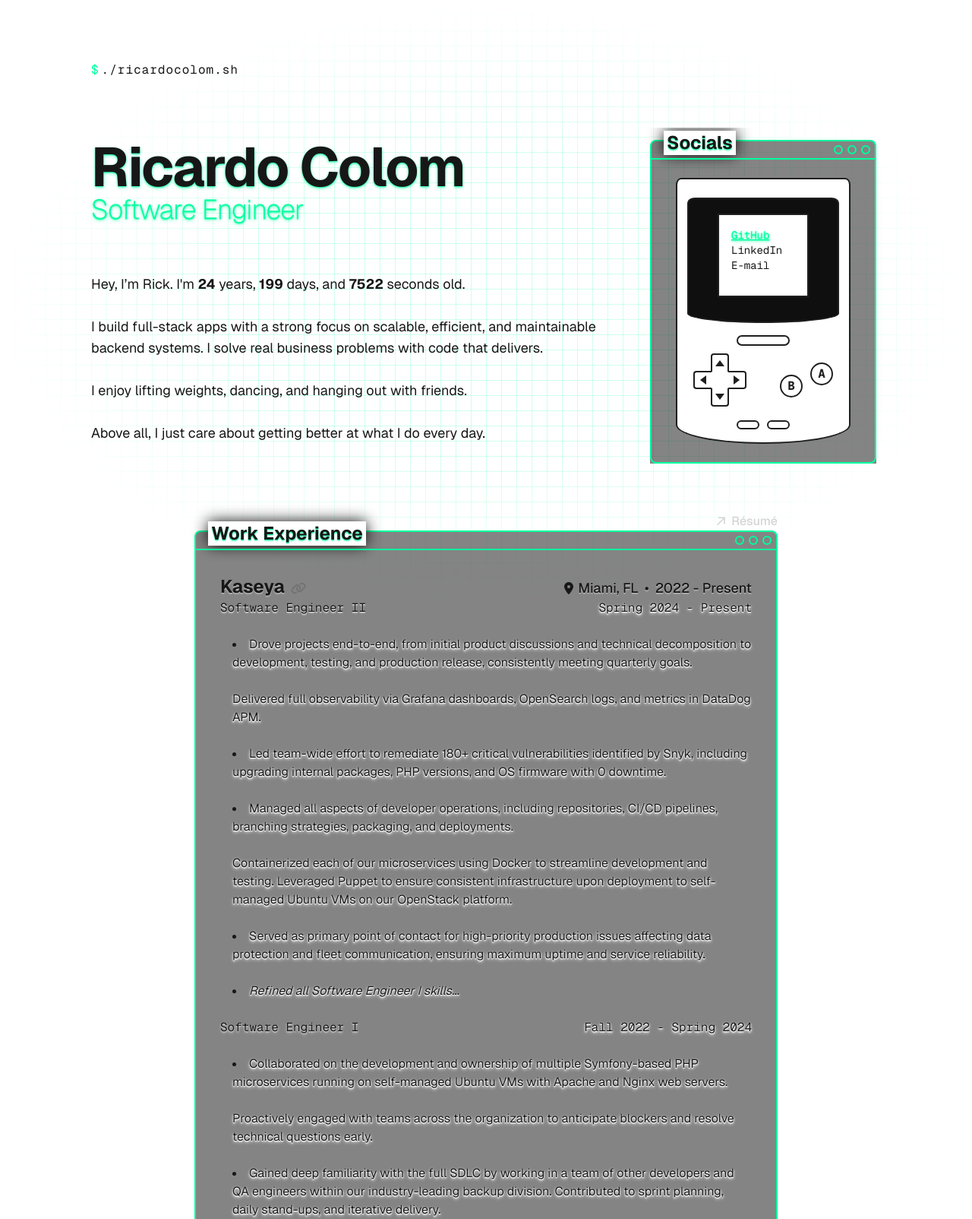
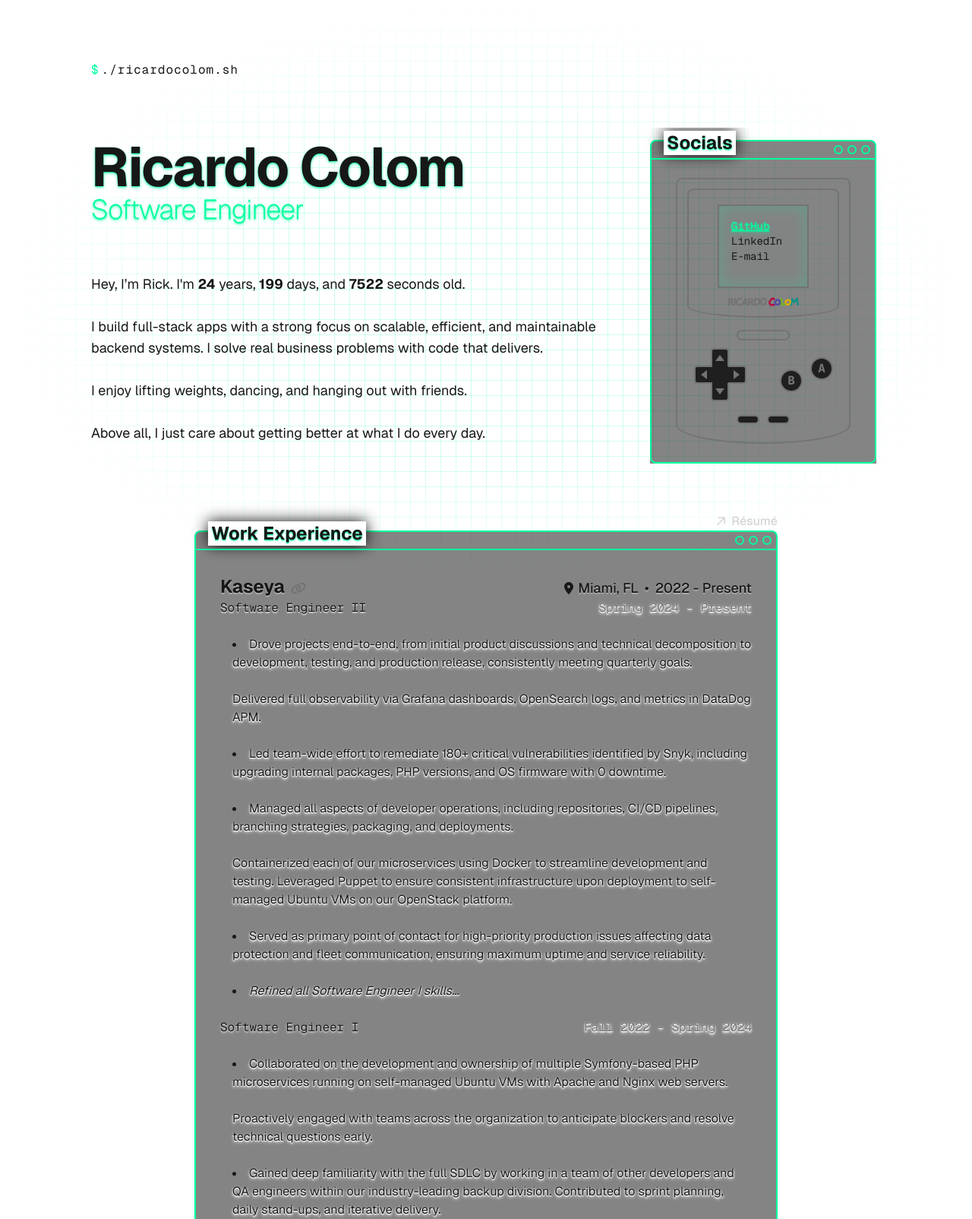
Before and after one commit to ricardocolom64/site, a Laravel app: page / in a window 1280 px wide. Shown: the top 1604 px of the page at 76% size. Run offline with Laravel 12, Linux system fonts and the light colour scheme; style sheets or scripts are compiled from the project's sources; some libraries are stand-ins or nearby versions; some web fonts are replaced.

Commit message:
fix - monitor looks better on darker displays

```diff
--- a/resources/js/components/home/Monitor.tsx
+++ b/resources/js/components/home/Monitor.tsx
@@ -61,14 +61,14 @@ export default function Monitor() {
             </div>
             <div className="bg-dark/50 relative">
                 <div className="border-2 border-neo rounded-b-lg px-8 py-6 flex flex-col justify-center items-center relative">
-                    <div className="h-[300px] w-[230px] bg-background rounded-t-[3%] border-2 border-b-0 border-neo-grey-secondary relative">
-                        <div className="absolute top-6 left-1/2 transform -translate-x-1/2">
-                            <div className="h-[140px] w-[200px] rounded-t-[5%] border-2 border-b-0 bg-neo-grey border-neo-grey-secondary">
-                            </div>
-                            <div className="h-[25px] w-[200px] rounded-b-[85%] border-2 border-t-0 bg-neo-grey border-neo-grey-secondary">
-                            </div>
+                    <div className="h-[300px] w-[230px] rounded-t-[3%] border-2 border-b-0 border-neutral-500 relative">
+                        <div className="absolute top-3 left-1/2 transform -translate-x-1/2">
+                            <div className="h-[140px] w-[200px] rounded-t-[5%] border-2 border-b-0 border-neutral-500"></div>
+                            <div className="h-[30px] w-[200px] rounded-b-[85%] border-2 border-t-0 border-neutral-500"></div>
+                            <img src="/assets/monitor-logo.svg" alt="monitor-logo" className="absolute top-1/2 translate-y-14.5 left-1/2 transform -translate-x-1/2 w-24" />
                             {/* Screen */}
-                            <div className="h-[110px] w-[120px] border-2 border-neo-grey-secondary bg-background absolute top-19 left-1/2 transform -translate-x-1/2 -translate-y-1/2">
+                            <div className="h-[110px] w-[120px] border-2 border-neo absolute top-19 left-1/2 transform -translate-x-1/2 -translate-y-1/2"></div>
+                            <div className="h-[110px] w-[120px] border-2 border-neutral-500 backdrop-blur-sm absolute top-19 left-1/2 transform -translate-x-1/2 -translate-y-1/2">
                                 <div className="flex flex-col text-sm font-code m-4">
                                     {
                                         socials.map((social, index) => {
@@ -96,75 +96,78 @@ export default function Monitor() {
                             </div>
                             <div className="h-[140px] w-[200px] left-1/2 absolute transform -translate-x-1/2">
                                 {/* Company */}
-                                <div className="h-[14px] w-[70px] rounded-full border-2 border-[#1F1F1F] left-1/2 top-4 absolute transform -translate-x-1/2">
+                                <div className="h-[14px] w-[70px] rounded-full border-2 border-neutral-500 left-1/2 top-4 absolute transform -translate-x-1/2">
                                 </div>
                                 <div className="h-[70px] w-[70px] left-2 top-10 absolute">
                                     {/* Up */}
                                     <div
                                         onClick={() => { handlePrev(); handleButtonPress("up"); }}
-                                        className="group hover:border-neutral-500 transition-colors duration-200 h-[24px] w-[24px] rounded-t-sm border-2 border-b-0 border-[#1F1F1F] left-1/2 top-0 transform -translate-x-1/2 absolute"
+                                        className="group bg-neo-grey-secondary hover:border-neo transition-colors duration-400 h-[24px] w-[24px] rounded-t-sm border-2 border-b-0 border-neutral-500 left-1/2 top-0 transform -translate-x-1/2 absolute z-20"
                                     >
-                                        <div className={`${pressedButtons.up ? "border-b-neo duration-200" : "border-b-[#1F1F1F] group-hover:border-t-neutral-500 duration-400"} transition-colors w-0 h-0 border-l-[6px] border-l-transparent border-b-[8px] border-r-[6px] border-r-transparent left-1/2 top-1/2 transform -translate-x-1/2 -translate-y-1/2 absolute`}>
+                                        <div className={`${pressedButtons.up ? "border-b-neo duration-200" : "border-neutral-500 duration-400"} transition-colors w-0 h-0 border-l-[6px] border-l-transparent border-b-[8px] border-r-[6px] border-r-transparent left-1/2 top-1/2 transform -translate-x-1/2 -translate-y-1/2 absolute`}>
                                         </div>
                                     </div>
                                     {/* Left */}
                                     <div
                                         onClick={() => { handleButtonPress("left"); }}
-                                        className="group hover:border-neutral-500 transition-colors duration-200 h-[24px] w-[24px] rounded-l-sm border-2 border-r-0 border-[#1F1F1F] left-0 top-1/2 transform -translate-y-1/2 absolute"
+                                        className="group bg-neo-grey-secondary hover:border-neo transition-colors duration-400 h-[24px] w-[24px] rounded-l-sm border-2 border-r-0 border-neutral-500 left-[1px] top-1/2 transform -translate-y-1/2 absolute z-20"
                                     >
-                                        <div className={`${pressedButtons.left ? "border-r-neo duration-200" : "border-r-[#1F1F1F] group-hover:border-r-neutral-500 duration-400"} transition-colors w-0 h-0 border-t-[6px] border-t-transparent border-r-[8px] border-b-[6px] border-b-transparent left-1/2 top-1/2 transform -translate-x-1/2 -translate-y-1/2 absolute`}>
+                                        <div className={`${pressedButtons.left ? "border-r-neo duration-200" : "border-neutral-500 duration-400"} transition-colors w-0 h-0 border-t-[6px] border-t-transparent border-r-[8px] border-b-[6px] border-b-transparent left-1/2 top-1/2 transform -translate-x-1/2 -translate-y-1/2 absolute`}>
                                         </div>
                                     </div>
                                     {/* Right */}
                                     <div
                                         onClick={() => { handleButtonPress("right"); }}
-                                        className="group hover:border-neutral-500 transition-colors duration-200 h-[24px] w-[24px] rounded-r-sm border-2 border-l-0 border-[#1F1F1F] right-0 top-1/2 transform -translate-y-1/2 absolute"
+                                        className="group bg-neo-grey-secondary hover:border-neo transition-colors duration-400 h-[24px] w-[24px] rounded-r-sm border-2 border-l-0 border-neutral-500 right-0 top-1/2 transform -translate-y-1/2 absolute z-20"
                                     >
-                                        <div className={`${pressedButtons.right ? "border-l-neo duration-200" : "border-l-[#1F1F1F] group-hover:border-l-neutral-500 duration-400"} transition-colors w-0 h-0 border-t-[6px] border-t-transparent border-l-[8px] border-b-[6px] border-b-transparent left-1/2 top-1/2 transform -translate-x-1/2 -translate-y-1/2 absolute`}>
+                                        <div className={`${pressedButtons.right ? "border-l-neo duration-200" : "border-neutral-500 duration-400"} transition-colors w-0 h-0 border-t-[6px] border-t-transparent border-l-[8px] border-b-[6px] border-b-transparent left-1/2 top-1/2 transform -translate-x-1/2 -translate-y-1/2 absolute`}>
                                         </div>
                                     </div>
                                     {/* Down */}
                                     <div
                                         onClick={() => { handleNext(); handleButtonPress("down"); }}
-                                        className="group hover:border-neutral-500 transition-colors duration-200 h-[24px] w-[24px] rounded-b-sm border-2 border-t-0 border-[#1F1F1F] left-1/2 bottom-0 transform -translate-x-1/2 absolute"
+                                        className="group bg-neo-grey-secondary hover:border-neo transition-colors duration-400 h-[24px] w-[24px] rounded-b-sm border-2 border-t-0 border-neutral-500 left-1/2 bottom-0 transform -translate-x-1/2 absolute z-20"
                                     >
-                                        <div className={
-                                            `${pressedButtons.down ? "border-t-neo duration-200" : "border-t-[#1F1F1F] group-hover:border-t-neutral-500 duration-400"} transition-colors w-0 h-0 border-l-[6px] border-l-transparent border-t-[8px] border-r-[6px] border-r-transparent left-1/2 top-1/2 transform -translate-x-1/2 -translate-y-1/2 absolute`}>
+                                        <div className={`${pressedButtons.down ? "border-t-neo duration-200" : "border-neutral-500 duration-400"} transition-colors w-0 h-0 border-l-[6px] border-l-transparent border-t-[8px] border-r-[6px] border-r-transparent left-1/2 top-1/2 transform -translate-x-1/2 -translate-y-1/2 absolute`}>
                                         </div>
                                     </div>
                                     {/* Center */}
-                                    <div className="h-[24px] w-[24px] left-1/2 top-1/2 transform -translate-x-1/2 -translate-y-1/2 absolute">
+                                    <div className="bg-neo-grey-secondary h-[24px] w-[24px] left-1/2 top-1/2 transform -translate-x-1/2 -translate-y-1/2 absolute">
                                     </div>
                                 </div>
                                 {/* A and B */}
                                 <div className="h-[70px] w-[70px] right-2 top-10 absolute font-code select-none">
                                     {/* B */}
-                                    <div className="group hover:border-neutral-500 transition-colors duration-200 h-[30px] w-[30px] rounded-full border-2 border-[#1F1F1F] left-0 top-7 absolute">
-                                        <div className="text-[#1F1F1F] group-hover:text-neutral-500 duration-400 font-bold absolute left-1/2 top-1/2 transform -translate-x-1/2 -translate-y-1/2 ">
+                                    <div
+                                        onClick={() => handleButtonPress("b")}
+                                        className="group hover:border-neo transition-colors duration-400 h-[30px] w-[30px] rounded-full border-2 border-neutral-500 bg-neo-grey-secondary left-0 top-7 absolute"
+                                    >
+                                        <div className={`${pressedButtons.b ? "text-neo duration-200" : "text-neutral-500 duration-400 "} font-bold absolute left-1/2 top-1/2 transform -translate-x-1/2 -translate-y-1/2`}>
                                             B
                                         </div>
                                     </div>
                                     {/* A */}
                                     <div
                                         onClick={() => handleButtonPress("a")}
-                                        className="group hover:border-neutral-500 transition-colors duration-200 h-[30px] w-[30px] rounded-full border-2 border-[#1F1F1F] right-0 bottom-7 absolute">
-                                        <div className="text-[#1F1F1F] group-hover:text-neutral-500 duration-400 font-bold absolute left-1/2 top-1/2 transform -translate-x-1/2 -translate-y-1/2">
+                                        className="group hover:border-neo transition-colors duration-400 h-[30px] w-[30px] rounded-full border-2 border-neutral-500 bg-neo-grey-secondary right-0 bottom-7 absolute"
+                                    >
+                                        <div className={`${pressedButtons.a ? "text-neo duration-200" : "text-neutral-500 duration-400 "} font-bold absolute left-1/2 top-1/2 transform -translate-x-1/2 -translate-y-1/2`}>
                                             A
                                         </div>
                                     </div>
                                 </div>
                                 <div className="h-[16px] w-[70px] left-1/2 bottom-0 absolute transform -translate-x-1/2">
                                     {/* Start */}
-                                    <div className="h-[12px] w-[30px] rounded-full border-2 border-[#1F1F1F] left-0 bottom-0 absolute">
+                                    <div className="h-[12px] w-[30px] rounded-full border-2 border-neutral-500 bg-neo-grey-secondary left-0 bottom-0 absolute">
                                     </div>
                                     {/* Select */}
-                                    <div className="h-[12px] w-[30px] rounded-full border-2 border-[#1F1F1F] right-0 bottom-0 absolute">
+                                    <div className="h-[12px] w-[30px] rounded-full border-2 border-neutral-500 bg-neo-grey-secondary right-0 bottom-0 absolute">
                                     </div>
                                 </div>
                             </div>
                         </div>
                     </div>
-                    <div className="h-[50px] w-[230px] bg-background rounded-b-[85%] border-2 border-t-0 border-[#1F1F1F]">
+                    <div className="h-[50px] w-[230px] rounded-b-[85%] border-2 border-t-0 border-neutral-500">
                     </div>
                 </div>
             </div>
--- a/resources/js/components/home/WorkExperience.tsx
+++ b/resources/js/components/home/WorkExperience.tsx
@@ -101,7 +101,7 @@ export default function WorkExperience() {
                                 <div className="text-shadow-sm text-shadow-neutral-100/50">
                                     Software Engineer II
                                 </div>
-                                <div>
+                                <div className="text-neutral-500">
                                     Spring 2024 - Present
                                 </div>
                             </div>
@@ -135,7 +135,7 @@ export default function WorkExperience() {
                                 <div className="text-shadow-md text-shadow-neutral-100/50">
                                     Software Engineer I
                                 </div>
-                                <div>
+                                <div className="text-neutral-500">
                                     Fall 2022 - Spring 2024
                                 </div>
                             </div>
```
Also changed, not shown: public/assets/monitor-logo.svg (added).
